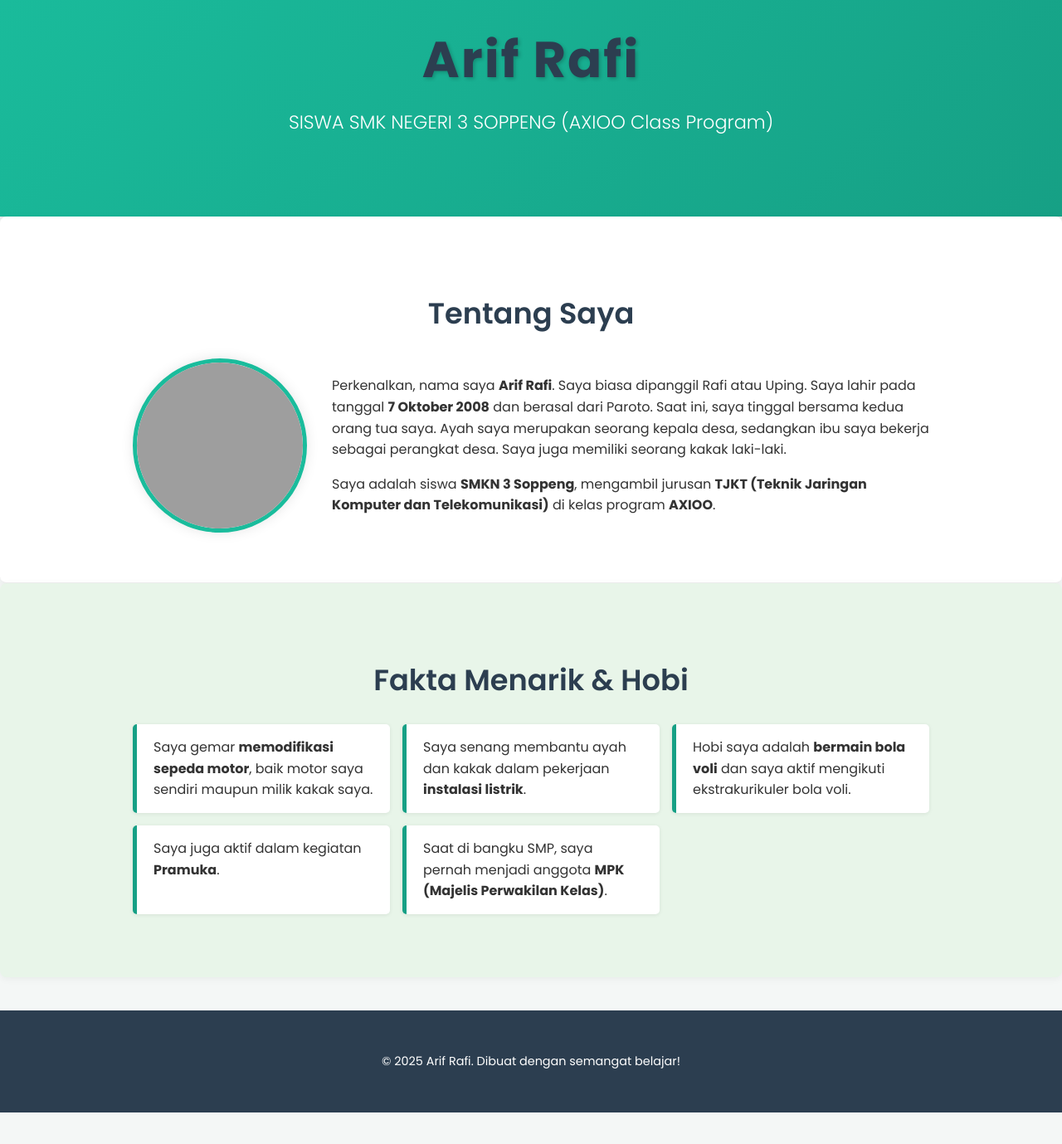
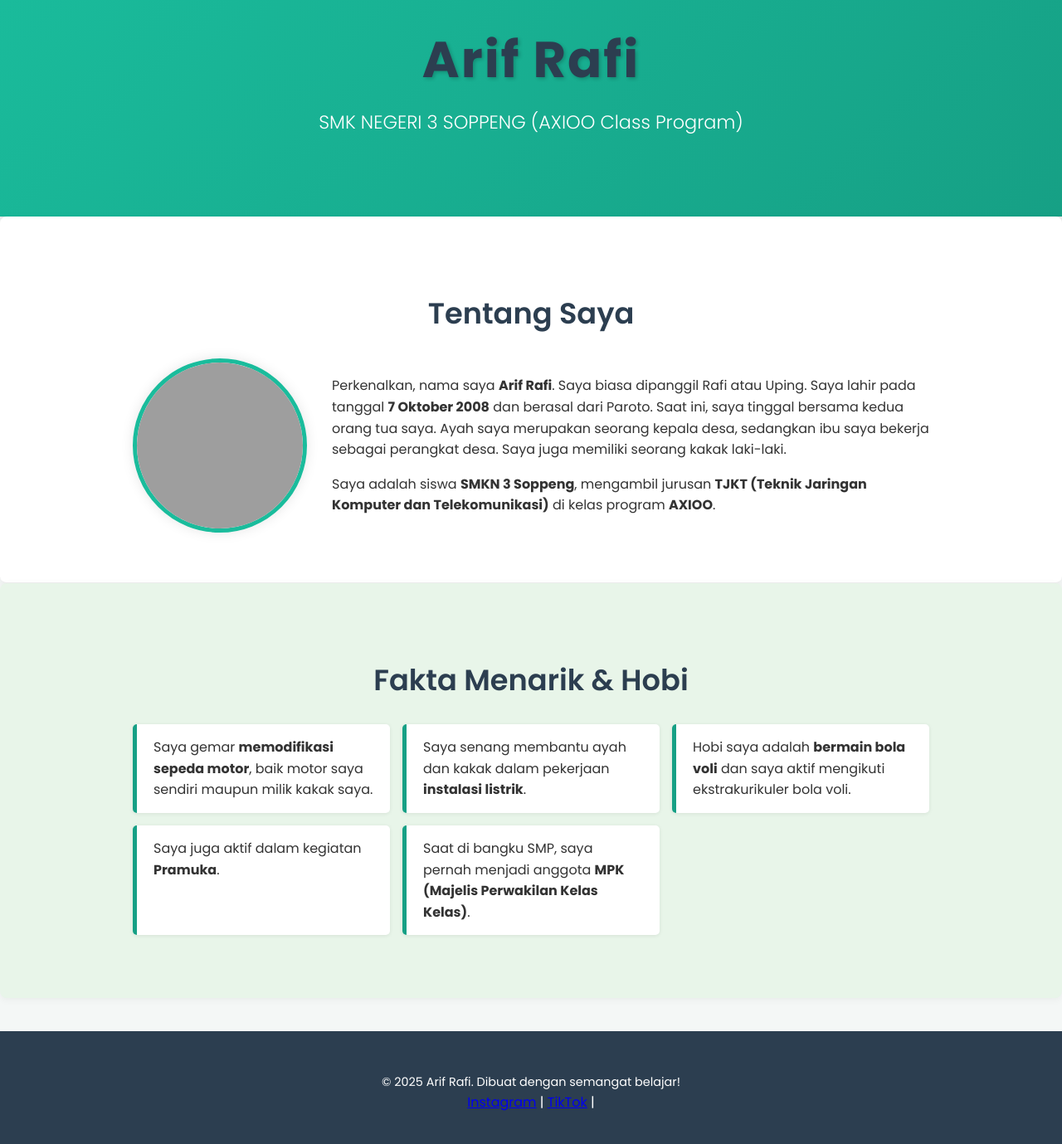
Before and after one commit to ArifRafi07/profile-3, a plain HTML site: page index.html in a window 1280 px wide. Shown: the part 57-1436 px from the top of the page at 83% size. Before the commit the page ends 1398 px from the top, so only its background shows below. Drawn offline with Linux system fonts and the light colour scheme; grey boxes are pictures that could not be loaded.

Commit message:
Update index.html

```diff
--- a/index.html
+++ b/index.html
@@ -11,7 +11,7 @@
     <header>
         <div class="container">
             <h1>Arif Rafi</h1>
-            <p>SISWA SMK NEGERI 3 SOPPENG (AXIOO Class Program)</p>
+            <p>SMK NEGERI 3 SOPPENG (AXIOO Class Program)</p>
         </div>
     </header>
 
@@ -37,7 +37,7 @@
                     <li>Saya senang membantu ayah dan kakak dalam pekerjaan <strong>instalasi listrik</strong>.</li>
                     <li>Hobi saya adalah <strong>bermain bola voli</strong> dan saya aktif mengikuti ekstrakurikuler bola voli.</li>
                     <li>Saya juga aktif dalam kegiatan <strong>Pramuka</strong>.</li>
-                    <li>Saat di bangku SMP, saya pernah menjadi anggota <strong>MPK (Majelis Perwakilan Kelas)</strong>.</li>
+                    <li>Saat di bangku SMP, saya pernah menjadi anggota <strong>MPK (Majelis Perwakilan Kelas Kelas)</strong>.</li>
                 </ul>
             </div>
         </section>
@@ -45,7 +45,11 @@
 
     <footer>
         <div class="container">
-            <p>&copy; 2025 Arif Rafi. Dibuat dengan semangat belajar!</p>
+            <p>© 2025 Arif Rafi. Dibuat dengan semangat belajar!</p>
+            <div class="social-links">
+                <a href="https://www.instagram.com/upinkk7_?igsh=c3JzdW9yMnU5NzFw&utm_source=qr" target="_blank" rel="noopener noreferrer">Instagram</a> |
+                <a href="https://www.tiktok.com/@rafiupink1?_t=ZS-8ySjcb9duIK&_r=1" target="_blank" rel="noopener noreferrer">TikTok</a> |
+            </div>
         </div>
     </footer>
 </body>
```
